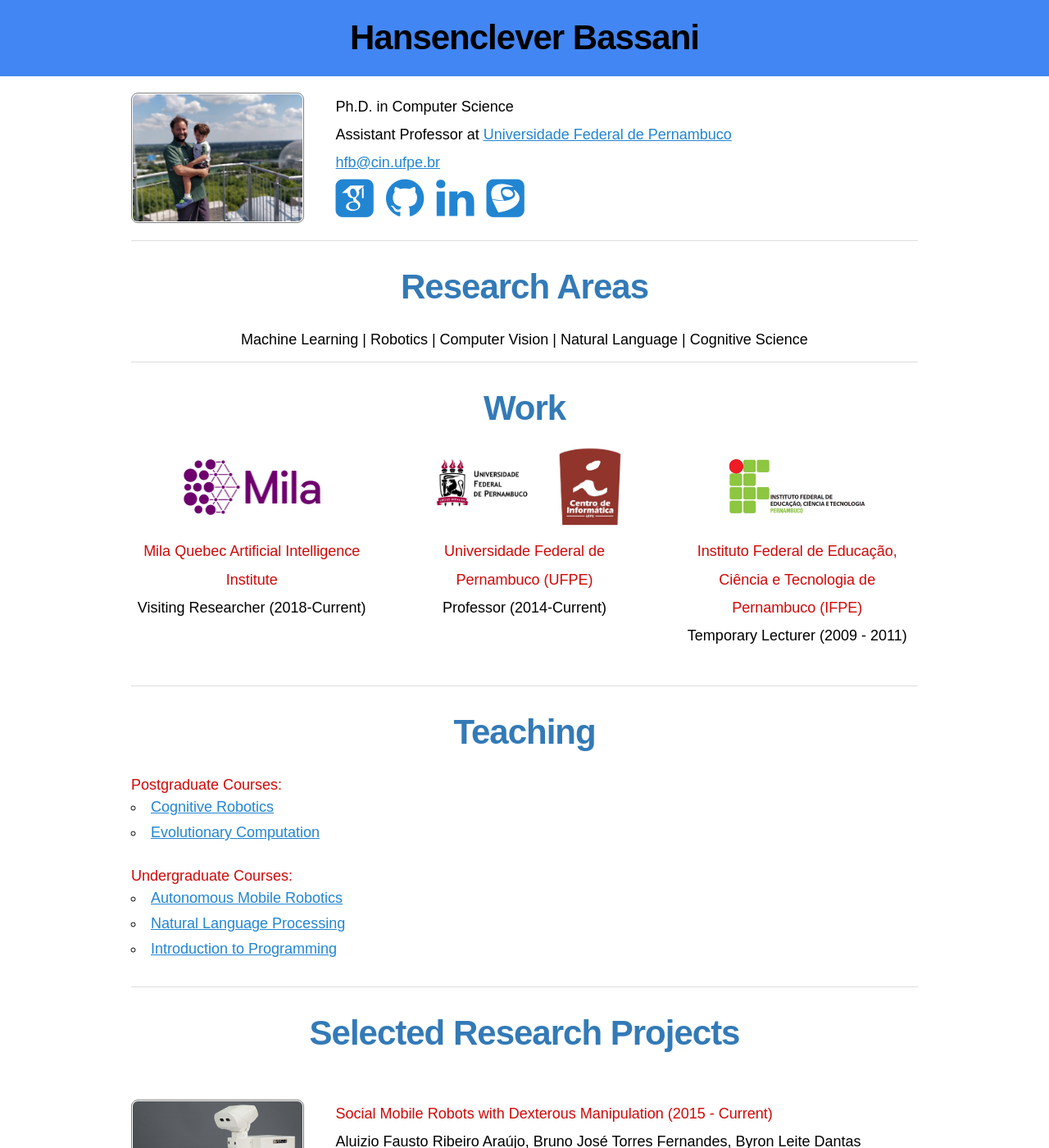
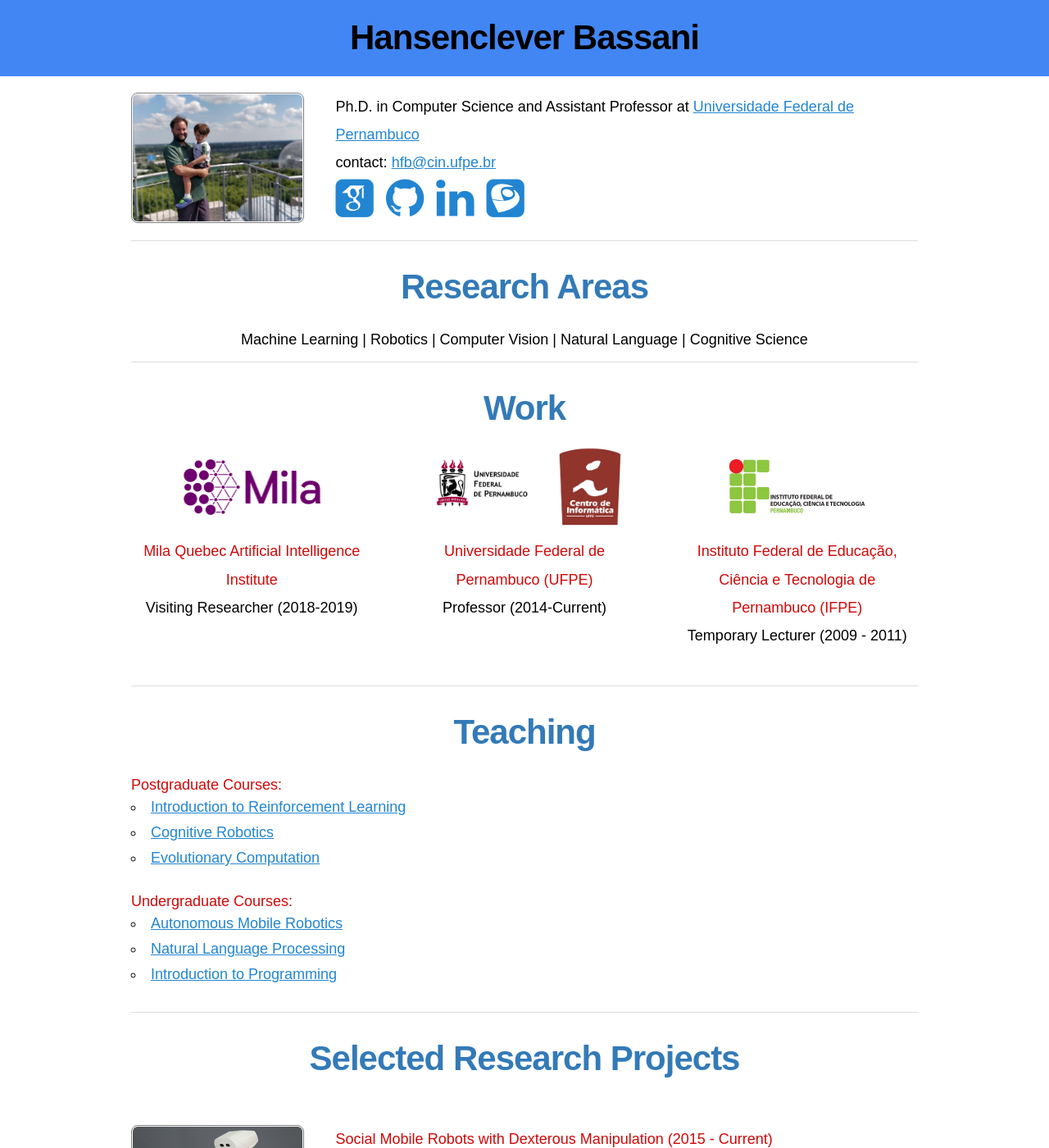
Before and after one commit to hfbassani/hfbassani.github.io, a Jekyll site: the page built from index.html, in a window 1280 px wide and 1400 px high. Shown: the whole window at 82% size. Built offline with Jekyll 4.4.1, drawn with Linux system fonts in a browser that asks for light colours; nearby versions of some CDN libraries; some web fonts are replaced.

Commit message:
- Update Mila - Update Teaching

```diff
--- a/_config.yml
+++ b/_config.yml
@@ -1,9 +1,8 @@
 # Site settings
 name: Hansenclever Bassani
 email: hfb@cin.ufpe.br
-title: Ph.D. in Computer Science
-description: > # this means to ignore newlines until "baseurl:"
-  Assistant Professor at <a target='_blank' href='https://cin.ufpe.br'> Universidade Federal de Pernambuco </a>
+title: Ph.D. in Computer Science and Assistant Professor at <a target='_blank' href='https://cin.ufpe.br'> Universidade Federal de Pernambuco </a>
+description: > # this means to ignore newlines until "baseurl:" "I have a PhD in Computational Intelligence from the Federal University of Pernambuco (UFPE). I have experience in machine learning, pattern recognition, and image processing and collaborated in several research projects, publishing my findings in journals and conferences mostly related with the study and applications of Artificial Neural Networks. Nowadays, my rosearch is focused on Assistive Robotics and Human-Computer Interaction. Currently, his research interests are focused on modeling brain and cognitive phenomena, such as the natural language acquisition by embodied agents. For a detailed list of my jobs, projects and publications, please check my" <a target='_blank' href='http://buscatextual.cnpq.br/buscatextual/visualizacv.do?id=K4130977P7'> CV Lattes </a>
 baseurl: "" # the subpath of your site, e.g. /blog/
 url: "http://hfbassani.github.io" # the base hostname & protocol for your site
 github_username:  hfbassani
--- a/_data/work1.yml
+++ b/_data/work1.yml
@@ -1,7 +1,7 @@
 - name: Mila Quebec Artificial Intelligence Institute
   image: mila.png
   position: Visiting Researcher
-  time: 2018-Current
+  time: 2018-2019
   url: https://mila.quebec/
 - name: Universidade Federal de Pernambuco (UFPE)
   image: cin_logo.jpg
--- a/_includes/about.html
+++ b/_includes/about.html
@@ -9,7 +9,7 @@
         <p>{{ site.title | markdownify}}</p>
         <p>{{ site.description}}</p>
         <div>
-          <a href="mailto:hfb@cin.ufpe.br">hfb@cin.ufpe.br</a>
+          contact: <a href="mailto:hfb@cin.ufpe.br">hfb@cin.ufpe.br</a>
         </div>
         <div>
           <a target="_blank" alt="Google Scholar" href="https://scholar.google.ca/citations?user=s14pJ00AAAAJ&hl=en"><i class="ai ai-google-scholar-square ai-3x"></i></a> &nbsp
--- a/_includes/teaching.html
+++ b/_includes/teaching.html
@@ -6,8 +6,9 @@
           <p align="center">
 				<p class="red">Postgraduate Courses:</p>
 				<ul>
-				<li><a target="_blank" href="https://www.cin.ufpe.br/~hfb/roboticacognitiva/index.html">Cognitive Robotics</a></li>
-				<li><a target="_blank" href="https://www.cin.ufpe.br/~hfb/cevol/index.html">Evolutionary Computation</a></li>
+					<li><a target="_blank" href="https://www.cin.ufpe.br/~hfb/rl/index.html">Introduction to Reinforcement Learning</a></li>
+					<li><a target="_blank" href="https://www.cin.ufpe.br/~hfb/roboticacognitiva/index.html">Cognitive Robotics</a></li>
+					<li><a target="_blank" href="https://www.cin.ufpe.br/~hfb/cevol/index.html">Evolutionary Computation</a></li>
 				</ul>
 
 				<p class="red">Undergraduate Courses:</p>
```
Also changed, not shown: Gemfile.lock, _includes/recent_news.html (deleted), 2 other files.
